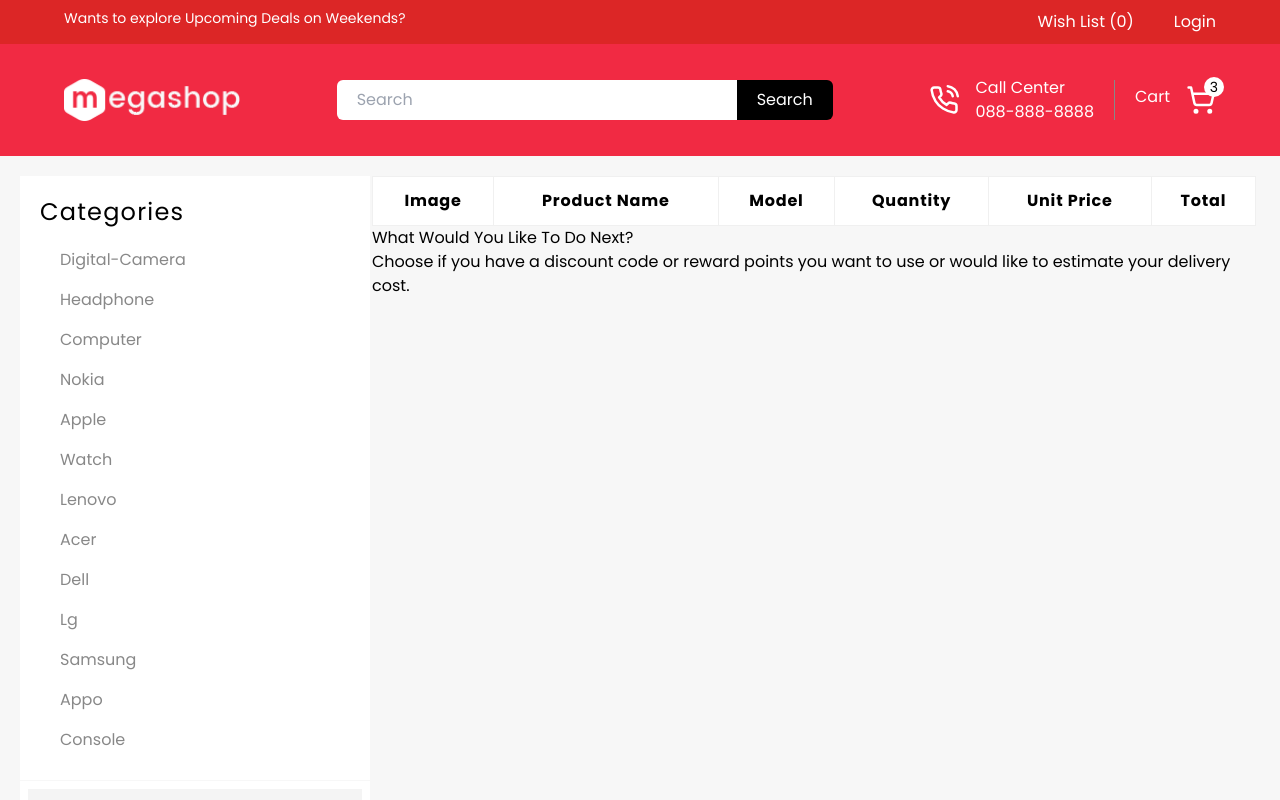
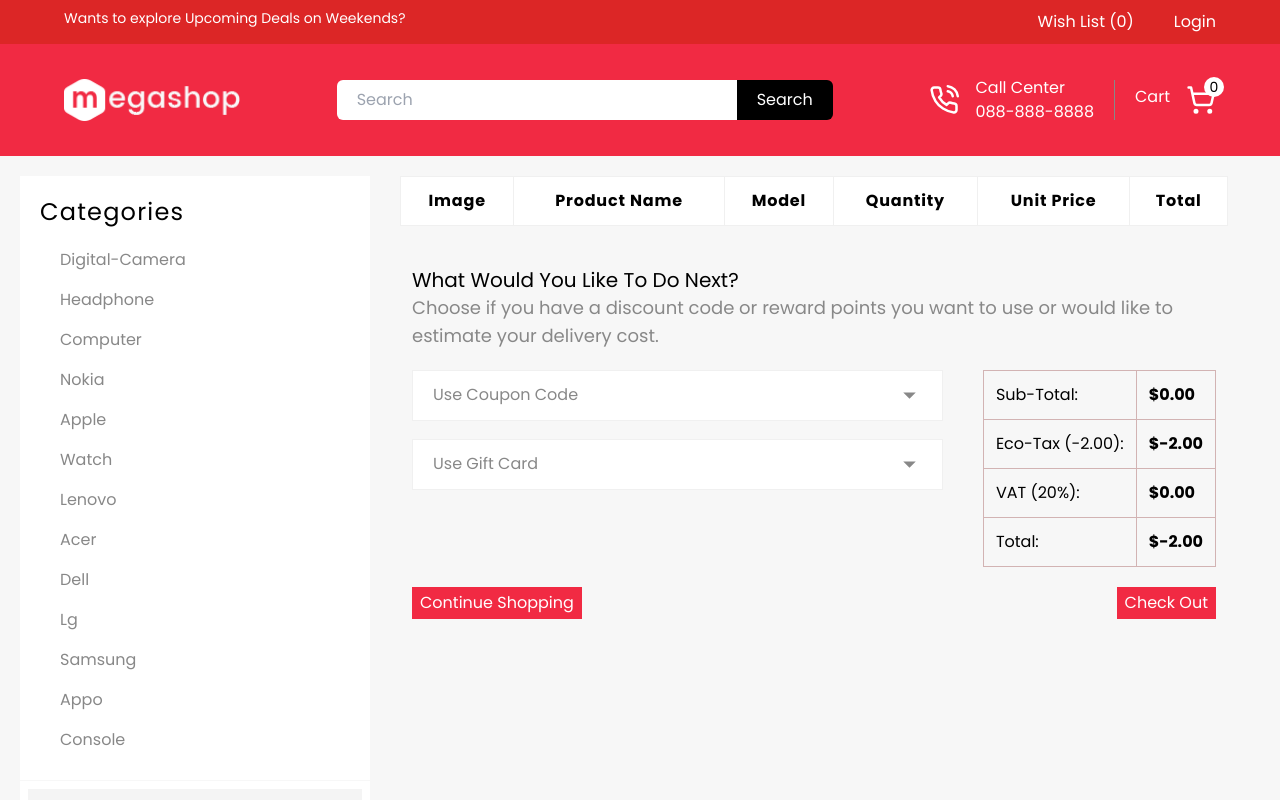
Before and after one commit to Abdullah-Alkhshaie/megashop-2, a React (Create React App) app: page /cart in a window 1280 px wide. Shown: the top 800 px of the page. Built offline with nearby package versions, Linux system fonts and the light colour scheme.

Commit message:
add cart functionalty

```diff
--- /dev/null
+++ b/src/components/CartTableItems.js
@@ -0,0 +1,88 @@
+import React from "react";
+import { useDispatch, useSelector } from "react-redux";
+import { removeFromCart } from "../RTK/slice/CartSlice";
+import { TiDelete } from "react-icons/ti";
+import { Link } from "react-router-dom";
+
+function CartTableItems() {
+  const cart = useSelector((state) => state.cart.items);
+  const dispatch = useDispatch();
+  const handleRemoveFromCart = (productId) => {
+    dispatch(removeFromCart({ id: productId }));
+  };
+  return (
+    <div className="overflow-x-auto">
+      <table className="w-full table-auto bg-white border border-gray">
+        <thead>
+          <tr className="border border-gray">
+            <th className="py-1 px-3  lg:p-3 border border-gray tracking-wider ">
+              Image
+            </th>
+            <th className="py-1 px-3  lg:p-3 border border-gray tracking-wider ">
+              Product Name
+            </th>
+            <th className="py-1 px-3  lg:p-3 border border-gray tracking-wider ">
+              Model
+            </th>
+            <th className="py-1 px-3  lg:p-3 border border-gray tracking-wider ">
+              Quantity
+            </th>
+            <th className="py-1 px-3 whitespace-nowrap lg:p-3 border border-gray tracking-wider ">
+              Unit Price
+            </th>
+            <th className="py-1 px-3  lg:p-3 border border-gray tracking-wider ">
+              Total
+            </th>
+          </tr>
+        </thead>
+        <tbody>
+          {cart.map((product) => (
+            <tr key={product.id}>
+              <td className="py-1 px-3 text-center lg:p-3 border border-gray tracking-wider ">
+                <Link
+                  className="flex justify-center"
+                  to={`/productpage/${product.id}`}
+                >
+                  <img
+                    src={product.img}
+                    className="w-[100px]"
+                    alt={product.name}
+                  />
+                </Link>
+              </td>
+              <td className="py-1 px-3 lg:p-3 border whitespace-nowrap lg:whitespace-normal hover:text-font border-gray tracking-wider text-dark">
+                <Link
+                  className="flex justify-center"
+                  to={`/productpage/${product.id}`}
+                >
+                  <p>{product.name}</p>
+                </Link>
+              </td>
+              <td className="py-1 px-3 whitespace-nowrap lg:p-3 border border-gray tracking-wider ">
+                Product {product.id}
+              </td>
+              <td className="py-1 px-3  lg:p-3 border border-gray tracking-wider ">
+                <div className="flex items-center justify-center">
+                  <p className="border px-1 w-7 h-7 border-gray">
+                    {product.quantity}
+                  </p>
+                  <button onClick={() => handleRemoveFromCart(product.id)}>
+                    <TiDelete className="bg-primary w-7 h-7 text-white" />
+                  </button>
+                </div>
+              </td>
+              <td className="py-1 px-3  whitespace-nowrap lg:p-3 border border-gray font-bold tracking-wider ">
+                ${product.newprice}
+              </td>
+              <td className="py-1 px-3  lg:p-3 border border-gray font-bold tracking-wider ">
+                ${product.newprice * product.quantity}
+              </td>
+            </tr>
+          ))}
+        </tbody>
+      </table>
+    </div>
+  );
+}
+
+export default CartTableItems;
--- a/src/components/Navbar.js
+++ b/src/components/Navbar.js
@@ -5,9 +5,11 @@ import { LuShoppingCart } from "react-icons/lu";
 import { Link } from "react-router-dom";
 import Search from "./Search";
 import ResponsiveCategories from "./ResponsiveCategories";
+import { useSelector } from "react-redux";
 
 function Navbar() {
   const [isSticky, setSticky] = useState(false);
+  const cartItems = useSelector((state) => state.cart.items);
 
   useEffect(() => {
     const handleScroll = () => {
@@ -20,6 +22,11 @@ function Navbar() {
       window.removeEventListener("scroll", handleScroll);
     };
   }, []);
+
+  const totalQuantity = cartItems.reduce(
+    (accumulator, item) => accumulator + item.quantity,
+    0
+  );
 
   return (
     <>
@@ -51,7 +58,7 @@ function Navbar() {
               <div className="flex cursor-pointer relative ">
                 <LuShoppingCart size={30} />
                 <span className="bg-white absolute -right-2 -top-2 flex items-center justify-center text-sm  text-black w-5 h-5 rounded-full">
-                  3
+                  {totalQuantity}
                 </span>
               </div>
             </Link>
--- a/src/pages/Cart.js
+++ b/src/pages/Cart.js
@@ -1,100 +1,204 @@
-import React from "react";
-import { useDispatch, useSelector } from "react-redux";
-import { removeFromCart } from "../RTK/slice/CartSlice";
-import { TiDelete } from "react-icons/ti";
+import React, { useEffect, useState } from "react";
+
+import { IoMdArrowDropdown } from "react-icons/io";
+import CartTableItems from "../components/CartTableItems";
+import { useSelector } from "react-redux";
 import { Link } from "react-router-dom";
 
 function Cart() {
-  const cart = useSelector((state) => state.cart.items);
-  const dispatch = useDispatch();
+  const cartItems = useSelector((state) => state.cart.items);
 
-  const handleRemoveFromCart = (productId) => {
-    dispatch(removeFromCart({ id: productId }));
+  const [activeCoupon, setActiveCoupon] = useState(false);
+  const [activeGiftCard, setActiveGiftCard] = useState(false);
+  const [couponInput, setCouponInput] = useState("");
+  const [couponMessage, setCouponMessage] = useState("");
+  const [giftInput, setGiftInput] = useState("");
+  const [giftMessage, setGiftMessage] = useState("");
+  const [subTotal, setSubTotal] = useState(0);
+  const [ecoTax, setEcoTax] = useState(0);
+  const [VAT, setVAT] = useState(0);
+  const [total, setTotal] = useState(0);
+
+  const handleApplyCoupon = () => {
+    if (couponInput === "49283492") {
+      // Coupon code matches, you can apply the coupon logic here
+      setCouponMessage("Coupon applied successfully!");
+    } else {
+      // Coupon code does not match
+      setCouponMessage(
+        "Warning: Coupon is either invalid, expired or reached its usage limit!"
+      );
+    }
+  };
+  const handleGiftCoupon = () => {
+    if (couponInput === "49283492") {
+      // Coupon code matches, you can apply the coupon logic here
+      setGiftMessage("Coupon applied successfully!");
+    } else {
+      // Coupon code does not match
+      setGiftMessage(
+        " Warning: Gift Certificate is either invalid or the balance has been used up!"
+      );
+    }
   };
 
+  useEffect(() => {
+    const calculatedSubTotal = cartItems.reduce(
+      (accumulator, item) => accumulator + item.newprice * item.quantity,
+      0
+    );
+    setSubTotal(calculatedSubTotal);
+
+    const calculatedEcoTax = -2.0;
+    setEcoTax(calculatedEcoTax);
+
+    const calculatedVAT = 0.2 * calculatedSubTotal;
+    setVAT(calculatedVAT);
+
+    const calculatedTotal =
+      calculatedSubTotal + calculatedEcoTax + calculatedVAT;
+    setTotal(calculatedTotal);
+  }, [cartItems]);
+
   return (
-    <div className=" px-3 xl:mr-3">
-      <div className="overflow-x-auto">
-        <table className="w-full table-auto bg-white border border-gray">
-          <thead>
-            <tr className="border border-gray">
-              <th className="py-1 px-3  lg:p-3 border border-gray tracking-wider ">
-                Image
-              </th>
-              <th className="py-1 px-3  lg:p-3 border border-gray tracking-wider ">
-                Product Name
-              </th>
-              <th className="py-1 px-3  lg:p-3 border border-gray tracking-wider ">
-                Model
-              </th>
-              <th className="py-1 px-3  lg:p-3 border border-gray tracking-wider ">
-                Quantity
-              </th>
-              <th className="py-1 px-3 whitespace-nowrap lg:p-3 border border-gray tracking-wider ">
-                Unit Price
-              </th>
-              <th className="py-1 px-3  lg:p-3 border border-gray tracking-wider ">
-                Total
-              </th>
-            </tr>
-          </thead>
-          <tbody>
-            {cart.map((product) => (
-              <tr key={product.id}>
-                <td className="py-1 px-3 text-center lg:p-3 border border-gray tracking-wider ">
-                  <Link
-                    className="flex justify-center"
-                    to={`/productpage/${product.id}`}
-                  >
-                    <img
-                      src={product.img}
-                      className="w-[100px]"
-                      alt={product.name}
-                    />
-                  </Link>
-                </td>
-                <td className="py-1 px-3 lg:p-3 border whitespace-nowrap lg:whitespace-normal hover:text-font border-gray tracking-wider text-dark">
-                  <Link
-                    className="flex justify-center"
-                    to={`/productpage/${product.id}`}
-                  >
-                    <p>{product.name}</p>
-                  </Link>
-                </td>
-                <td className="py-1 px-3 whitespace-nowrap lg:p-3 border border-gray tracking-wider ">
-                  Product {product.id}
-                </td>
-                <td className="py-1 px-3  lg:p-3 border border-gray tracking-wider ">
-                  <div className="flex items-center justify-center">
-                    <p className="border px-1 w-7 h-7 border-gray">
-                      {product.quantity}
-                    </p>
-                    <button onClick={() => handleRemoveFromCart(product.id)}>
-                      <TiDelete className="bg-primary w-7 h-7 text-white" />
-                    </button>
-                  </div>
-                </td>
-                <td className="py-1 px-3  whitespace-nowrap lg:p-3 border border-gray font-bold tracking-wider ">
-                  ${product.newprice}
-                </td>
-                <td className="py-1 px-3  lg:p-3 border border-gray font-bold tracking-wider ">
-                  ${product.newprice * product.quantity}
-                </td>
-              </tr>
-            ))}
-          </tbody>
-        </table>
-      </div>
-      <div>
+    <div className="md:px-10 xl:mr-3">
+      <CartTableItems />
+      <div className="mt-10 px-3">
         <div>
-          <h1>What Would You Like To Do Next? </h1>
-          <p>
+          <h1 className="text-xl">What Would You Like To Do Next? </h1>
+          <p className="text-dark text-lg">
             Choose if you have a discount code or reward points you want to use
             or would like to estimate your delivery cost.
           </p>
         </div>
-        <div>
-          <div></div>
+        <div className="flex flex-col md:flex-row gap-5 mt-5">
+          <div className="flex-1">
+            <div className="">
+              <div className="w-full flex bg-white border border-gray text-dark px-5 py-3 justify-between">
+                <p>Use Coupon Code</p>
+                <p
+                  onClick={() => {
+                    setActiveCoupon(!activeCoupon);
+                    setActiveGiftCard(false);
+                  }}
+                  className="cursor-pointer"
+                >
+                  <IoMdArrowDropdown size={25} />
+                </p>
+              </div>
+              <div
+                className={`border overflow-hidden border-gray text-dark px-5 py-2 bg-white ${
+                  activeCoupon
+                    ? "h-[150px] opacity-1 duration-300"
+                    : "h-0 opacity-0 duration-300"
+                }`}
+              >
+                <p>Enter your coupon here</p>
+                <div className="mt-2 w-full p-3 flex">
+                  <input
+                    type="text"
+                    className="border outline-none  border-gray px-3 py-1 "
+                    placeholder="Enter your coupon here"
+                    value={couponInput}
+                    onChange={(e) => setCouponInput(e.target.value)}
+                  />
+                  <button
+                    onClick={handleApplyCoupon}
+                    className="px-3 py-1 border flex-2 border-primary bg-primary hover:bg-font text-white"
+                  >
+                    Apply Coupon
+                  </button>
+                </div>
+                {couponMessage && (
+                  <p className="text-red-500 bg-[#f2dede] p-2">
+                    {couponMessage}
+                  </p>
+                )}
+              </div>
+            </div>
+            <div className="">
+              <div className="w-full flex bg-white border border-gray text-dark px-5 py-3 justify-between">
+                <p>Use Gift Card</p>
+                <p
+                  onClick={() => {
+                    setActiveGiftCard(!activeGiftCard);
+                    setActiveCoupon(false);
+                  }}
+                  className="cursor-pointer"
+                >
+                  <IoMdArrowDropdown size={25} />
+                </p>
+              </div>
+              <div
+                className={`border overflow-hidden border-gray text-dark px-5 py-2 bg-white ${
+                  activeGiftCard
+                    ? "h-[150px] opacity-1 duration-300"
+                    : "h-0 opacity-0 duration-300"
+                }`}
+              >
+                <p>Enter your gift certificate code here</p>
+                <div className="mt-2 w-full p-3 flex">
+                  <input
+                    type="text"
+                    className="border outline-none flex-1 border-gray px-3 py-1 "
+                    placeholder="Enter your gift certificate code here"
+                    value={giftInput}
+                    onChange={(e) => setGiftInput(e.target.value)}
+                  />
+                  <button
+                    onClick={handleGiftCoupon}
+                    className="px-3 py-1 border flex-2 border-primary bg-primary hover:bg-font text-white"
+                  >
+                    Apply Gift Certificate
+                  </button>
+                </div>
+                {giftMessage && (
+                  <p className="text-red-500 bg-[#f2dede] p-2">{giftMessage}</p>
+                )}
+              </div>
+            </div>
+          </div>
+          <div className=""></div>
+          <table>
+            <tbody>
+              <tr>
+                <td className="border border-[#d2b3b3] p-3">Sub-Total:</td>
+                <td className="border border-[#d2b3b3] p-3 font-bold">
+                  ${subTotal.toFixed(2)}
+                </td>
+              </tr>
+              <tr>
+                <td className="border border-[#d2b3b3] p-3">
+                  Eco-Tax (-2.00):
+                </td>
+                <td className="border border-[#d2b3b3] p-3 font-bold">
+                  ${ecoTax.toFixed(2)}
+                </td>
+              </tr>
+              <tr>
+                <td className="border border-[#d2b3b3] p-3">VAT (20%):</td>
+                <td className="border border-[#d2b3b3] p-3 font-bold">
+                  ${VAT.toFixed(2)}
+                </td>
+              </tr>
+              <tr>
+                <td className="border border-[#d2b3b3] p-3">Total:</td>
+                <td className="border border-[#d2b3b3] p-3 font-bold">
+                  ${total.toFixed(2)}
+                </td>
+              </tr>
+            </tbody>
+          </table>
+        </div>
+        <div className="flex mt-5 text-white justify-between">
+          <Link to="/">
+            <button className="bg-primary hover:bg-font px-2 py-1">
+              Continue Shopping
+            </button>
+          </Link>
+          <button className="bg-primary hover:bg-font px-2 py-1">
+            Check Out
+          </button>
         </div>
       </div>
     </div>
```
